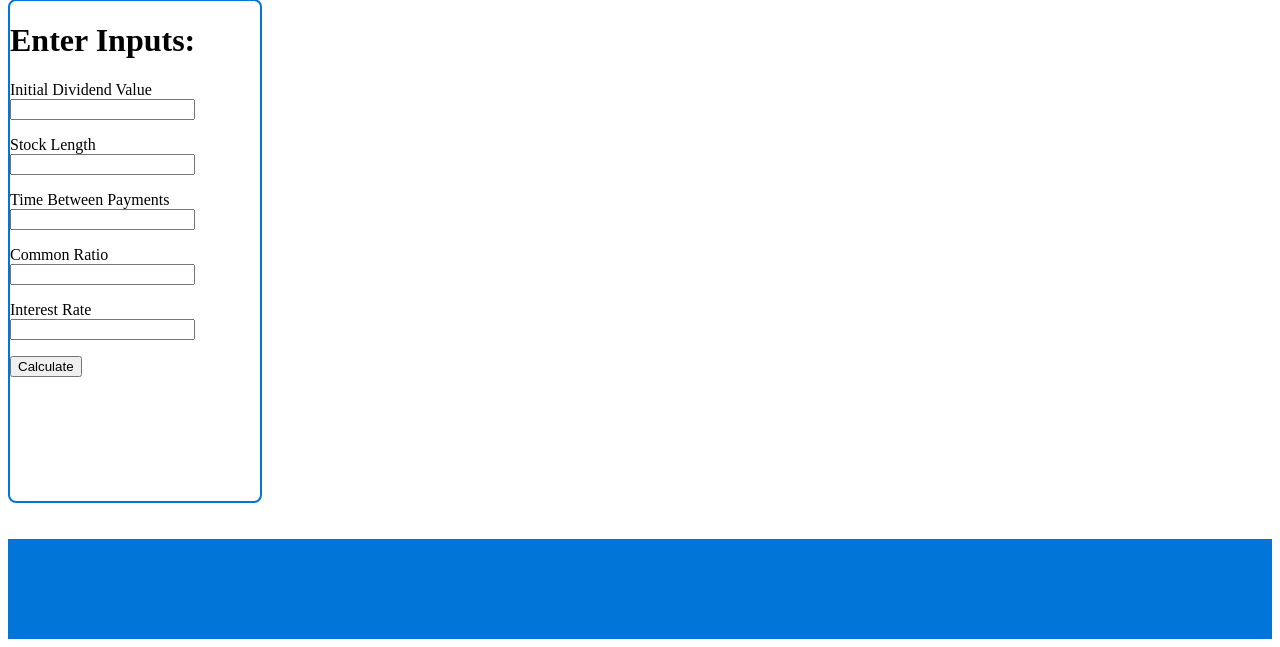
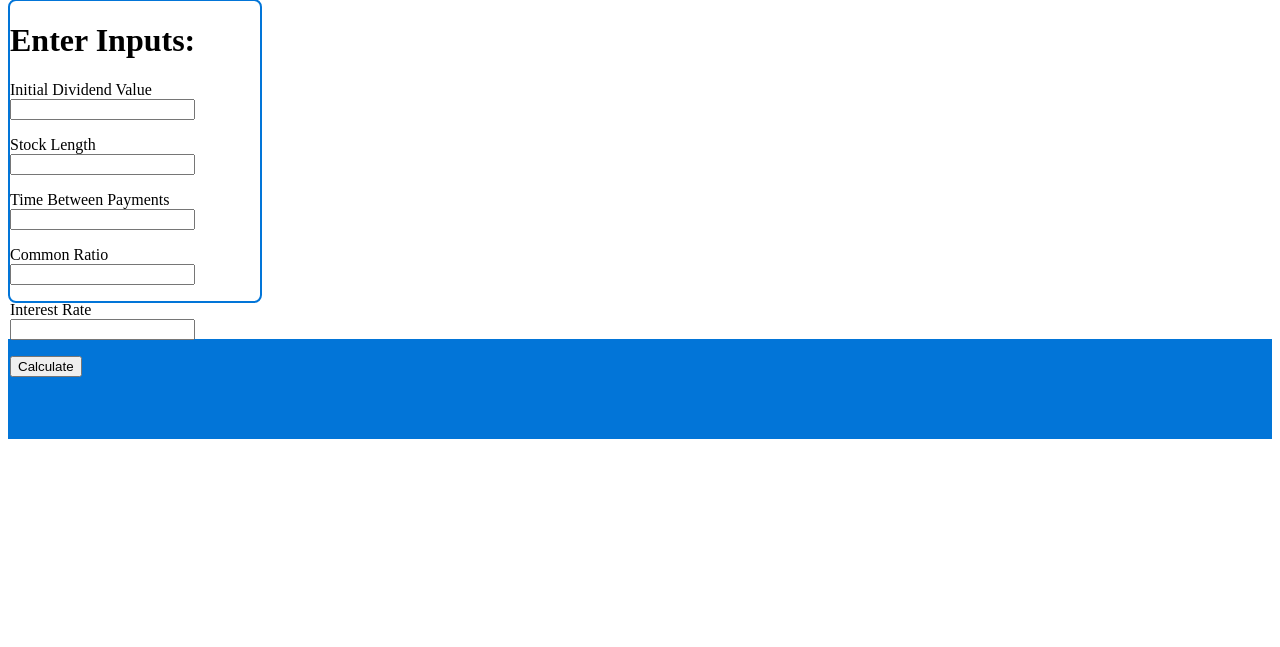
Before and after one commit to jacobmen/FinTechWebApp, a Flask app: page /one-part-ddm in a window 1280 px wide. Shown: the part 225-872 px from the top of the page. After the commit the page ends 664 px from the top, so only its background shows below. Run offline with Flask 2, Linux system fonts and the light colour scheme.

Commit message:
new html

```diff
--- a/templates/2PartDDM.html
+++ b/templates/2PartDDM.html
@@ -24,7 +24,7 @@
     }
     .container {
         width: 250px;
-        height: 600px;
+        height: 500px;
         border: 2px solid #0275d8;
         border-radius: 8px;
     }
--- a/templates/DividendConst.html
+++ b/templates/DividendConst.html
@@ -24,7 +24,7 @@
     }
     .container {
         width: 250px;
-        height: 500px;
+        height: 300px;
         border: 2px solid #0275d8;
         border-radius: 8px;
     }
```
